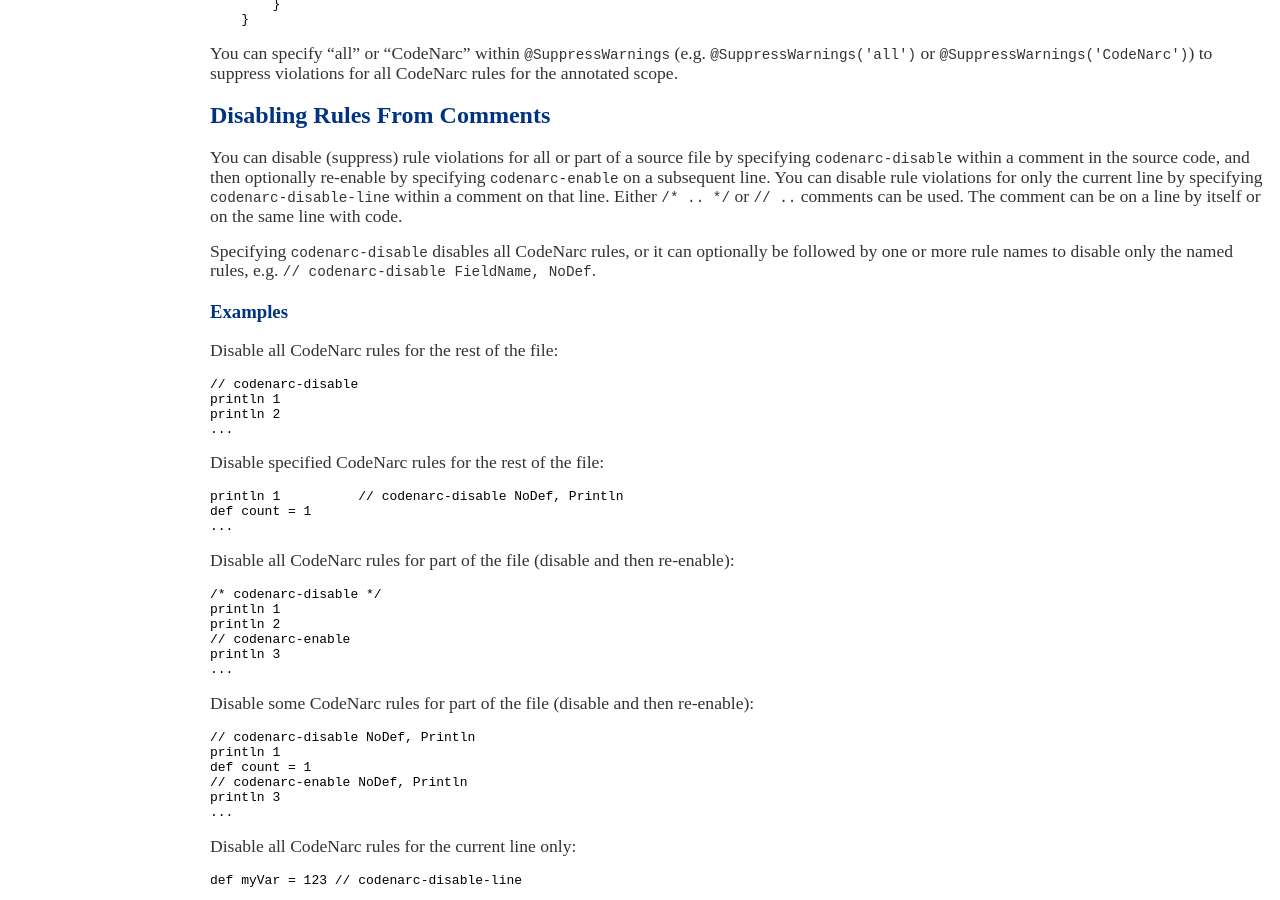
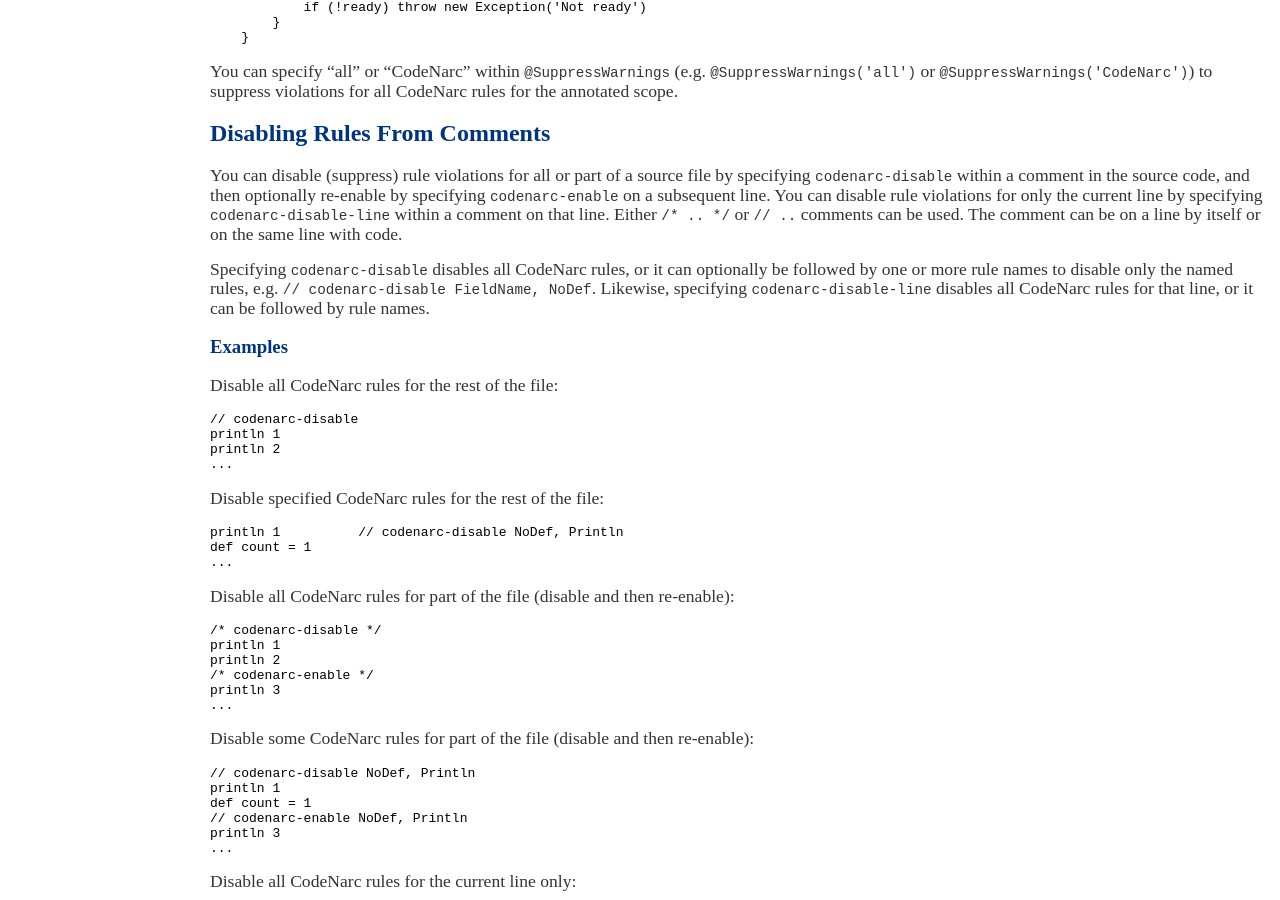
Before and after one commit to CodeNarc/CodeNarc, a Jekyll site: the page built from codenarc-configuring-rules.md, in a window 1280 px wide and 900 px high, scrolled down 3872 px. Built offline with Jekyll 4.4.1, drawn with Linux system fonts in a browser that asks for light colours; some of the changed text lies outside the part shown.

Commit message:
#156: Cleanup and doc

````diff
--- a/codenarc-configuring-rules.md
+++ b/codenarc-configuring-rules.md
@@ -11,6 +11,7 @@ title: CodeNarc - Configuring Rules
   * [Standard Properties for Configuring Rules](#standard-properties-for-configuring-rules)
   * [Turning Off A Rule](#turning-off-a-rule)
   * [Disabling Rules Using @SuppressWarnings](#disabling-rules-using-suppresswarnings)
+  * [Disabling Rules From Comments](#disabling-rules-from-comments)
   * [Customizing Rule Descriptions Shown in the HTML Report](#customizing-rule-descriptions-shown-in-the-html-report)
 
 You can configure rules within the *RuleSet* file or within the "codenarc.properties" file.
@@ -284,7 +285,8 @@ can disable rule violations for only the current line by specifying `codenarc-di
 Either `/* .. */` or `// ..` comments can be used. The comment can be on a line by itself or on the same line with code.
 
 Specifying `codenarc-disable` disables all CodeNarc rules, or it can optionally be followed by one or more rule names
-to disable only the named rules, e.g. `// codenarc-disable FieldName, NoDef`.
+to disable only the named rules, e.g. `// codenarc-disable FieldName, NoDef`. Likewise, specifying `codenarc-disable-line`
+disables all CodeNarc rules for that line, or it can be followed by rule names.
 
 ### Examples
 
@@ -308,7 +310,7 @@ Disable all CodeNarc rules for  part of the file (disable and then re-enable):
 /* codenarc-disable */
 println 1
 println 2
-// codenarc-enable
+/* codenarc-enable */
 println 3
 ...
 ```
````
